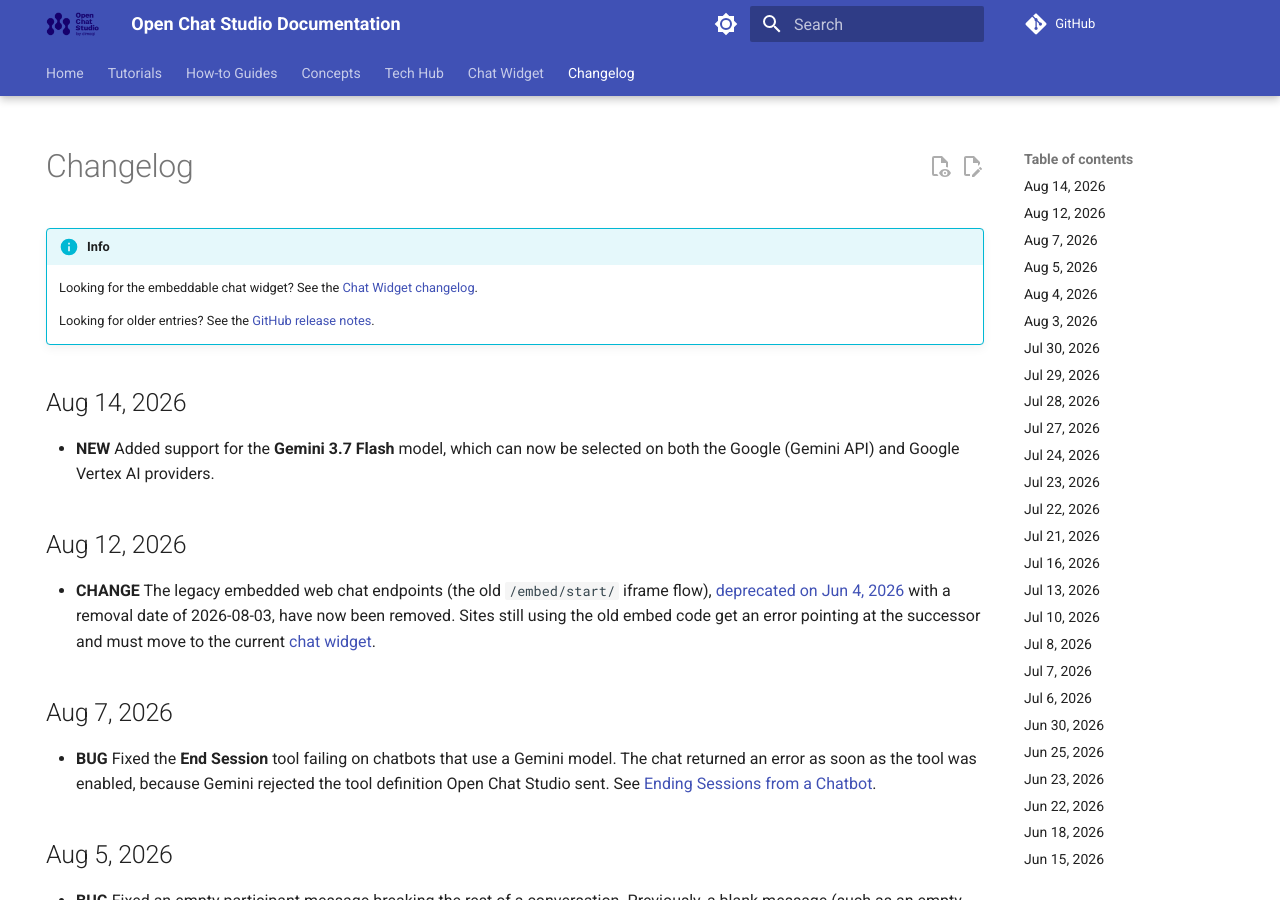
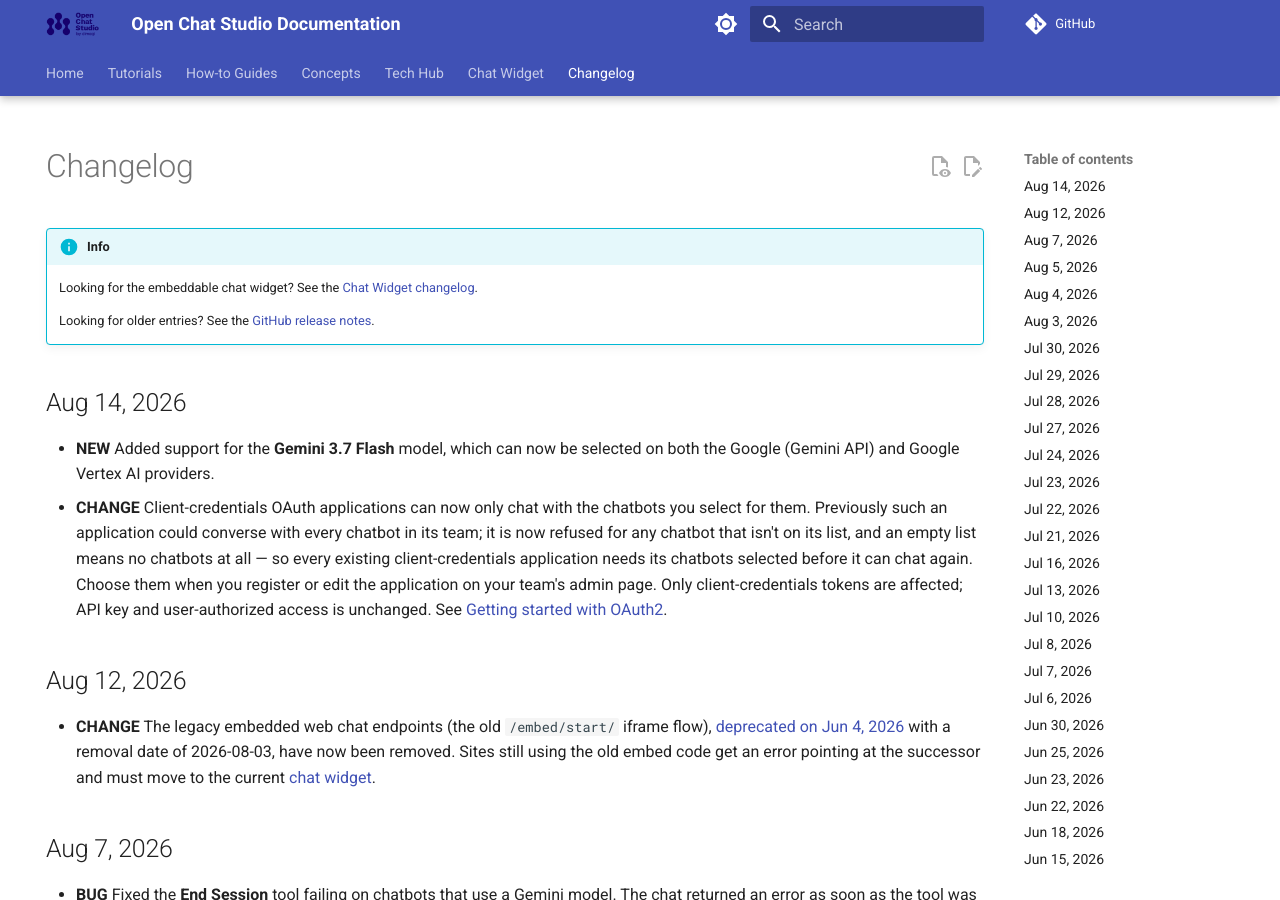
Before and after one commit to dimagi/open-chat-studio-docs, an MkDocs documentation site: the page built from docs/changelog.md, in a window 1280 px wide and 900 px high. Built offline with MkDocs 1.6.1 and Material for MkDocs 9.7.7, drawn with Linux system fonts in a browser that asks for light colours; a script that is not in the unit is left out; comment, search, counter and statistics services are not loaded.

Commit message:
update changelog and docs from OCS PR #4198

```diff
--- a/docs/changelog.md
+++ b/docs/changelog.md
@@ -13,6 +13,7 @@ hide:
 
 ## Aug 14, 2026
 * **NEW** Added support for the **Gemini 3.7 Flash** model, which can now be selected on both the Google (Gemini API) and Google Vertex AI providers.
+* **CHANGE** Client-credentials OAuth applications can now only chat with the chatbots you select for them. Previously such an application could converse with every chatbot in its team; it is now refused for any chatbot that isn't on its list, and an empty list means no chatbots at all — so every existing client-credentials application needs its chatbots selected before it can chat again. Choose them when you register or edit the application on your team's admin page. Only client-credentials tokens are affected; API key and user-authorized access is unchanged. See [Getting started with OAuth2](api/getting_started_with_oauth.md#client-credentials-flow-machine-to-machine).
 
 ## Aug 12, 2026
 * **CHANGE** The legacy embedded web chat endpoints (the old `/embed/start/` iframe flow), [deprecated on Jun 4, 2026](#jun-4-2026) with a removal date of 2026-08-03, have now been removed. Sites still using the old embed code get an error pointing at the successor and must move to the current [chat widget](chat_widget/index.md).
```
